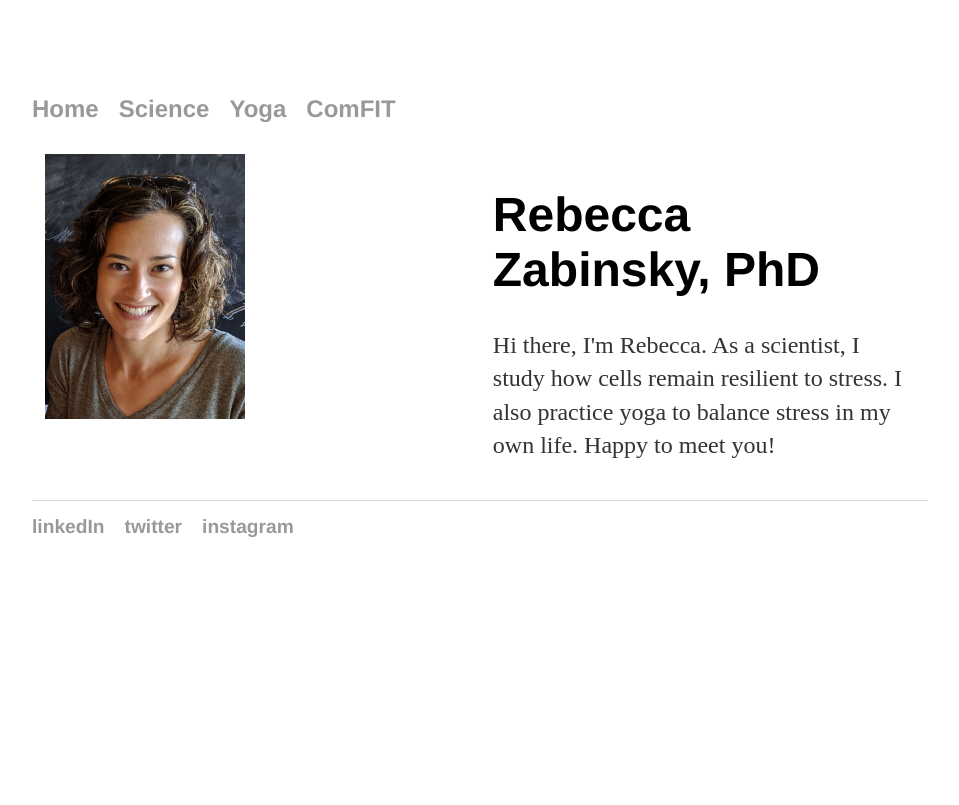
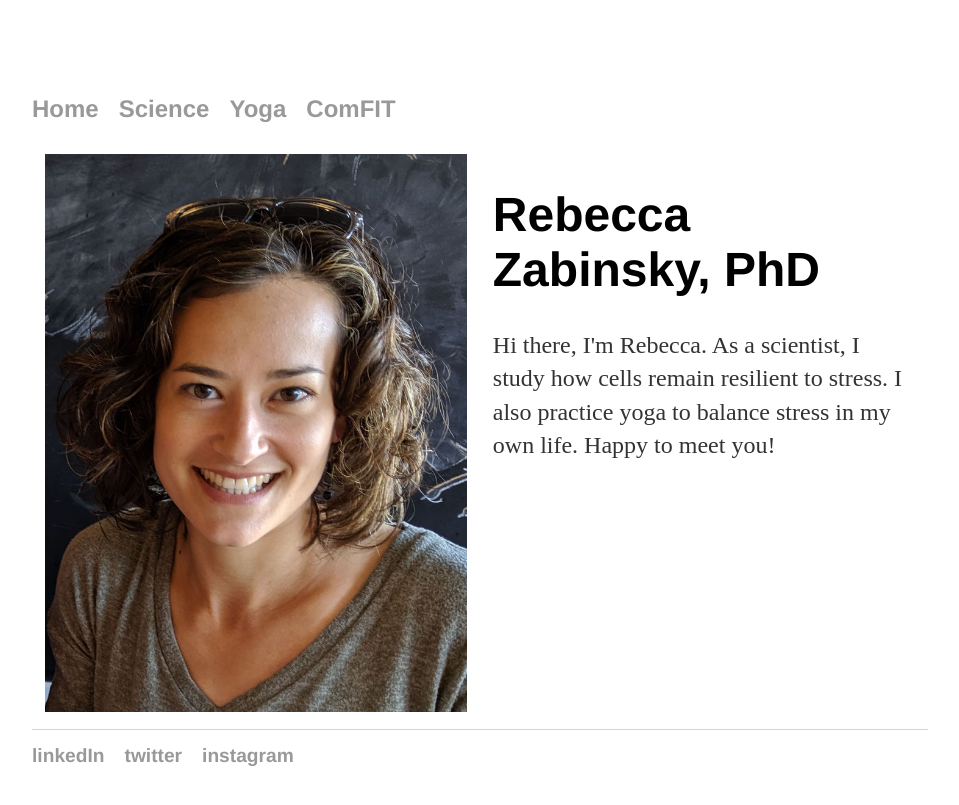
Before and after one commit to zabinsky/zabinsky.github.io, a Jekyll site: the page built from index.html, in a window 1280 px wide. Shown: the top 805 px of the page, without its empty margins (160-1119 px from the left). Built offline with Jekyll 4.4.1, drawn with Linux system fonts in a browser that asks for light colours.

Commit message:
Update index.html

```diff
--- a/index.html
+++ b/index.html
@@ -4,7 +4,7 @@ title: Rebecca Zabinsky, PhD
 ---
 
 <div class="blurb">
-	<img src="images/headshot.jpg" alt="headshot" width="200">
+	<img src="images/headshot.jpg" alt="headshot" width="100%">
 </div>
 
 <div class="blurb">
```
